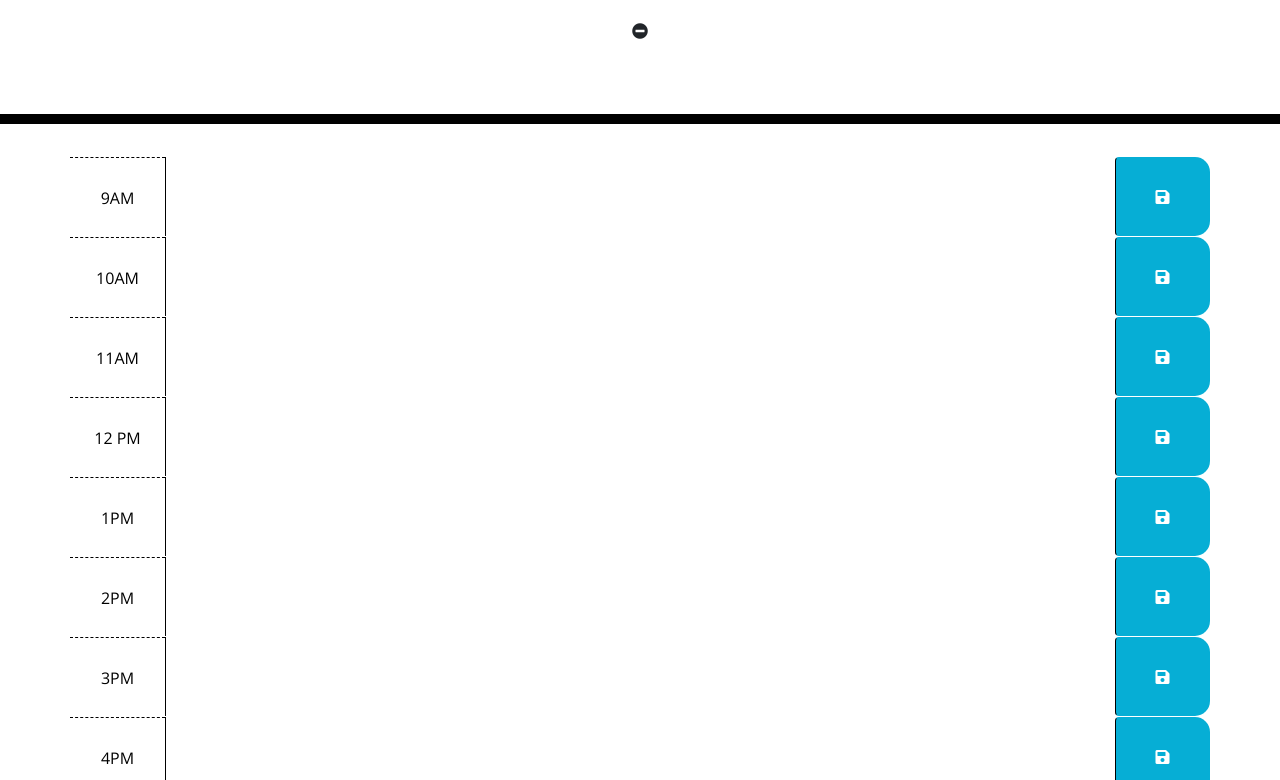
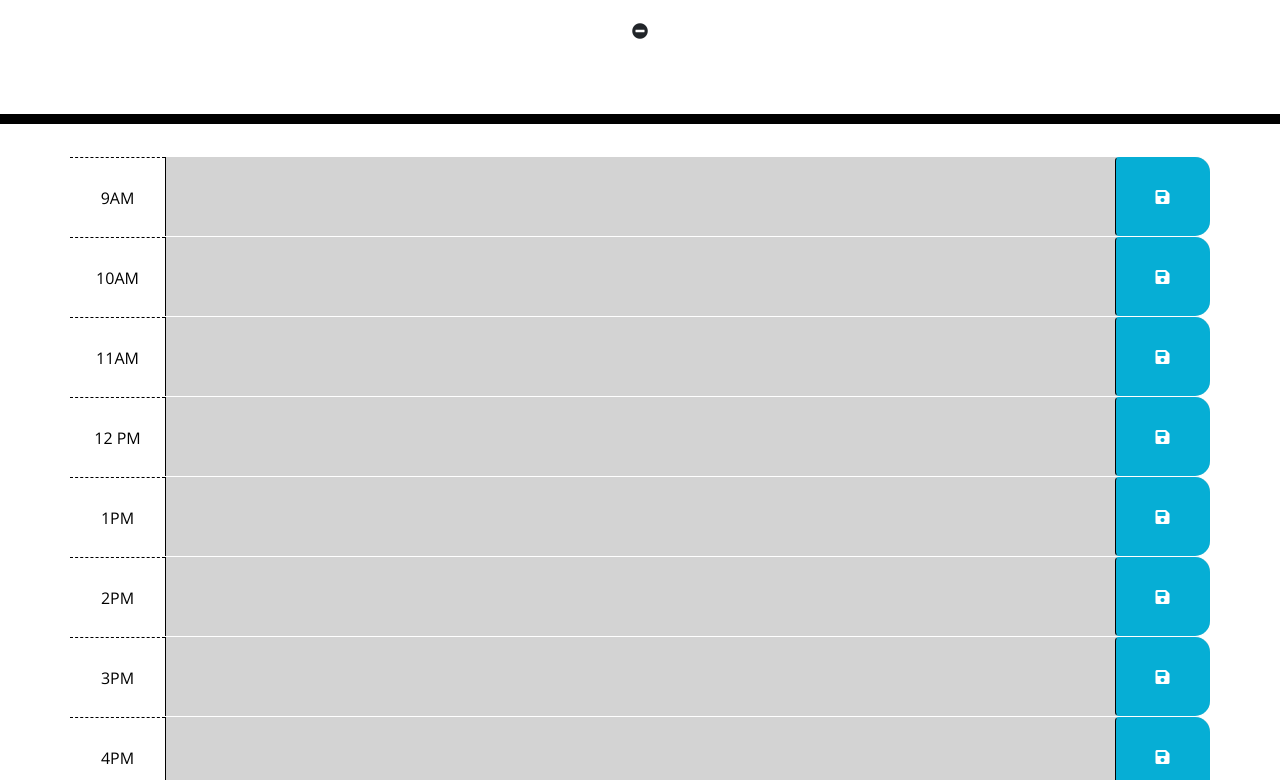
Before and after one commit to joesmall37/Calendar, a plain HTML site: page index.html in a window 1280 px wide. Shown: the part 182-962 px from the top of the page. Drawn offline with nearby package versions, Linux system fonts and the light colour scheme.

Commit message:
Update index.html
structure changes

```diff
--- a/index.html
+++ b/index.html
@@ -109,7 +109,7 @@
 
     <script src="https://code.jquery.com/jquery-3.4.1.min.js"></script>
     <script src="https://cdnjs.cloudflare.com/ajax/libs/moment.js/2.24.0/moment.min.js"></script>
-    <script src="newtest.js"></script>
+    <script src="script.js"></script>
 </body>
 
 </html>
```
